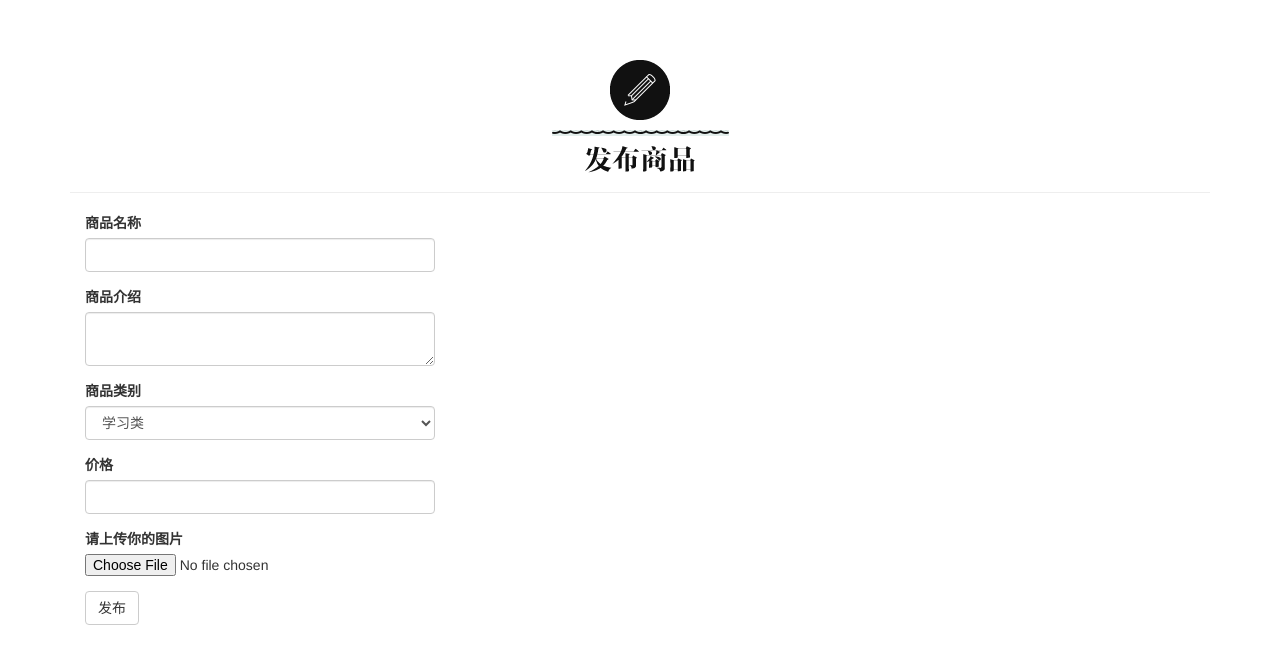
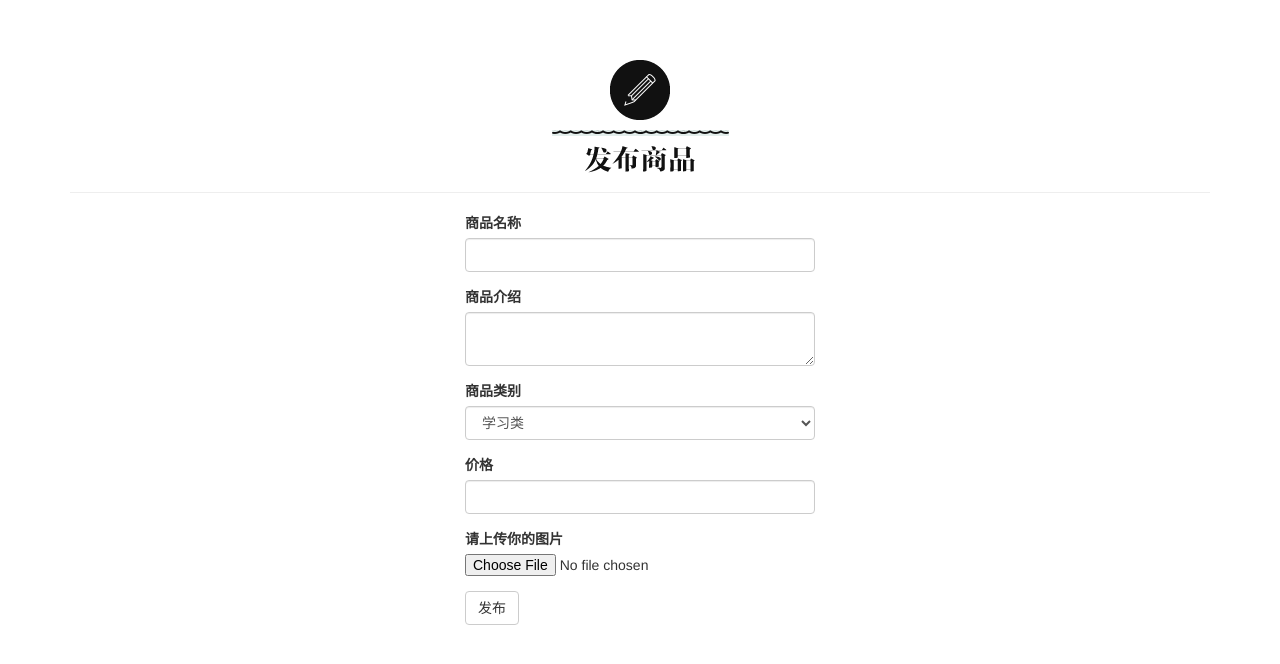
Before and after one commit to zuoxin7/Flask_Secondary_trading, a Flask app: page /issue in a window 1280 px wide. Shown: the part 52-716 px from the top of the page. Run offline with Flask 2, Linux system fonts and the light colour scheme; some libraries are stand-ins or nearby versions.

Commit message:
修正網頁居中

```diff
--- a/app/templates/add_good.html
+++ b/app/templates/add_good.html
@@ -14,7 +14,7 @@
         <img class="wave-fluid" src="{{ url_for('static', filename='img/black-wave.png') }}"/>
         <img class="release-title" src="{{ url_for('static', filename='img/release-title.png') }}"/>
     </div>
-    <div class="col-md-4">
+    <div class="col-md-4" style="float: none;display: block;margin-left: auto;margin-right: auto; ">
         {{ wtf.quick_form(form) }}
     </div>
 {% endblock %}
```
